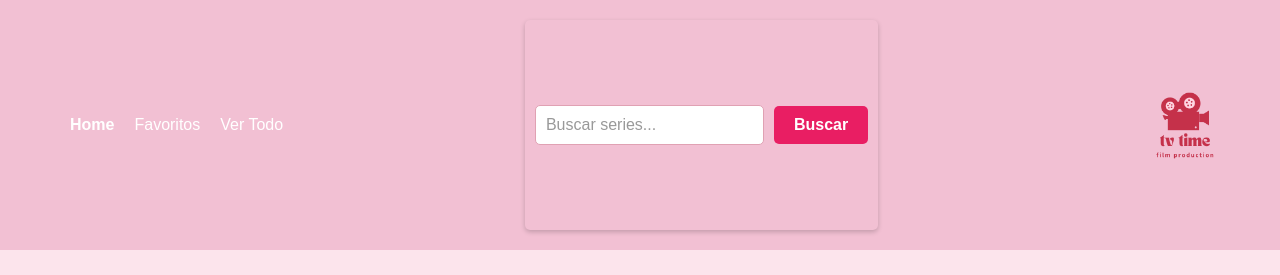
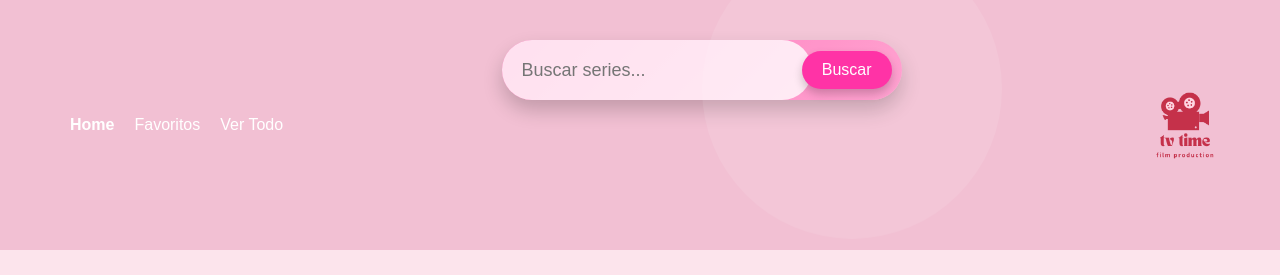
Before and after one commit to vickystutzbach/trabajo-integrador-react, a React (Create React App) app: page / in a window 1280 px wide. Shown: the top 275 px of the page. Built offline with nearby package versions, Linux system fonts and the light colour scheme; no server answers.

Commit message:
Buscador css (HERMOSO)

```diff
--- a/public/css/styles.css
+++ b/public/css/styles.css
@@ -87,47 +87,74 @@ h1, main {
 
 /* Estilo para el formulario de búsqueda */
 .busqueda {
+    position: relative;
+    width: 400px;
+    height: 60px;
+    margin: 40px auto;
+    background: linear-gradient(135deg, #ff66b2, #ff99cc);
+    border-radius: 30px;
     display: flex;
     align-items: center;
-    justify-content: center;
-    padding: 10px;
-    border-radius: 5px;
-    background-color: #f2c0d3;
-    box-shadow: 0 2px 5px rgba(0, 0, 0, 0.2);
-    margin: 20px 0;
+    box-shadow: 0 10px 20px rgba(0, 0, 0, 0.2);
 }
 
-.busqueda input[type="text"] {
-    flex: 1;
-    padding: 10px;
-    border: 1px solid #e0a1b3;
-    border-radius: 5px;
-    font-size: 16px;
-    margin-right: 10px;
+.busqueda input {
+    width: 80%;
+    height: 100%;
+    border: none;
     outline: none;
+    padding: 0 20px;
+    border-radius: 30px;
+    font-size: 18px;
+    font-family: 'Poppins', sans-serif;
+    background: rgba(255, 255, 255, 0.8);
+    transition: all 0.3s ease-in-out;
 }
 
-.busqueda input[type="text"]::placeholder {
-    color: #999;
+.busqueda input:focus {
+    background: white;
+    box-shadow: 0 0 10px rgba(255, 0, 150, 0.5);
 }
 
 .busqueda a {
     text-decoration: none;
-    background-color: #e91e63;
-    color: #fff;
+    color: white;
+    background: #ff33a6;
     padding: 10px 20px;
-    border-radius: 5px;
+    border-radius: 50px;
     font-size: 16px;
-    font-weight: bold;
-    display: inline-block;
-    transition: background-color 0.3s, color 0.3s;
+    font-family: 'Poppins', sans-serif;
+    box-shadow: 0 5px 10px rgba(0, 0, 0, 0.2);
+    transition: all 0.3s ease-in-out;
+    transform: translateX(-10px);
 }
 
 .busqueda a:hover {
-    background-color: #e91e63;
-    color: #fff;
+    background: #ff66b2;
+    transform: translateX(0);
+    box-shadow: 0 8px 20px rgba(0, 0, 0, 0.3);
 }
 
+.busqueda:before {
+    content: "";
+    position: absolute;
+    width: 300px;
+    height: 300px;
+    background: rgba(255, 255, 255, 0.1);
+    top: -100px;
+    right: -100px;
+    border-radius: 50%;
+    animation: float 6s ease-in-out infinite;
+}
+
+@keyframes float {
+    0%, 100% {
+        transform: translateY(0);
+    }
+    50% {
+        transform: translateY(-20px);
+    }
+}
 
 /* Top data */
 .top-data {
@@ -238,7 +265,7 @@ h1, main {
 .ver-todas-link {
     text-decoration: none;
     background-color: #e91e63;
-    color: #fff;
+    color: pink;
     padding: 10px 20px;
     border-radius: 5px;
     font-size: 16px;
@@ -249,9 +276,61 @@ h1, main {
 
   .ver-todas-link:hover {
     background-color: #c2185b;
-    color: #fff;
+    color: pink;
   }
 
+/* filtro */
+.filtro {
+    background: linear-gradient(135deg, #ff9a9e 0%, #fecfef 100%);
+    padding: 20px;
+    border-radius: 15px;
+    box-shadow: 0 4px 20px rgba(0, 0, 0, 0.2);
+    display: flex;
+    justify-content: center;
+    align-items: center;
+    flex-direction: column;
+    max-width: 400px;
+    margin: 20px auto;
+    border: 2px solid #ff6f91;
+    animation: pulse 2s infinite;
+}
+
+.filtrar {
+    width: 100%;
+    padding: 15px;
+    font-size: 16px;
+    border-radius: 10px;
+    border: none;
+    outline: none;
+    margin-top: 10px;
+    box-shadow: inset 0 0 10px rgba(0, 0, 0, 0.1);
+    background-color: #ffe7f0;
+    transition: transform 0.3s ease, box-shadow 0.3s ease;
+    font-family: 'Poppins', sans-serif;
+    }
+
+.filtrar::placeholder {
+    color: #ff6f91;
+    font-style: italic;
+    letter-spacing: 1px;
+}
+
+.filtrar:focus {
+    transform: scale(1.05);
+    box-shadow: 0 0 10px #ff6f91;
+}
+
+@keyframes pulse {
+    0% {
+        transform: scale(1);
+    }
+    50% {
+        transform: scale(1.02);
+    }
+    100% {
+        transform: scale(1);
+    }
+}
 
 /* Footer */
 footer {
--- a/src/componentes/BuscarHeader/BuscarHeader.js
+++ b/src/componentes/BuscarHeader/BuscarHeader.js
@@ -19,8 +19,8 @@ class BuscarHeader extends Component {
     render(){
         return (
             <form className="busqueda" onSubmit={(event)=>this.evitarSubmit(event)}>
-                <input type="text" placeholder="Buscar series..." value={this.state.query} onChange={(event)=>this.controlarCambios(event)}/>
-                <Link to={`/search/${this.state.query}`}>Buscar</Link>
+                <input className="busqueda-input"  type="text" placeholder="Buscar series..." value={this.state.query} onChange={(event)=>this.controlarCambios(event)}/>
+                <Link className="busqueda-boton" to={`/search/${this.state.query}`}>Buscar</Link>
             </form>
 
             );
--- a/src/componentes/FIltro/FIltroSeriesPopulares.js
+++ b/src/componentes/FIltro/FIltroSeriesPopulares.js
@@ -24,8 +24,8 @@ class FiltroSeriesPopulares extends Component{
 
     render(){
         return(
-            <form onSubmit={(event)=>this.evitarSubmit(event)}>
-                <input type="text" placeholder="Escribir serie"
+            <form className="filtro" onSubmit={(event)=>this.evitarSubmit(event)}>
+                <input className="filtrar" type="text" placeholder="Escribir serie"
                 onChange={(event)=>this.controladorDeCambios(event)} value={this.state.valorInput}/>
             </form>
         )
--- a/src/componentes/FIltro/FiltroSeriesMasValoradas.js
+++ b/src/componentes/FIltro/FiltroSeriesMasValoradas.js
@@ -24,8 +24,8 @@ class FiltroSeriesMasValoradas extends Component{
 
     render(){
         return(
-            <form onSubmit={(event)=>this.evitarSubmit(event)}>
-                <input type="text" placeholder="Escribir serie"
+            <form className="filtro" onSubmit={(event)=>this.evitarSubmit(event)}>
+                <input className="filtrar" type="text" placeholder="Escribir serie"
                 onChange={(event)=>this.controladorDeCambios(event)} value={this.state.valorInput}/>
             </form>
         )
```
